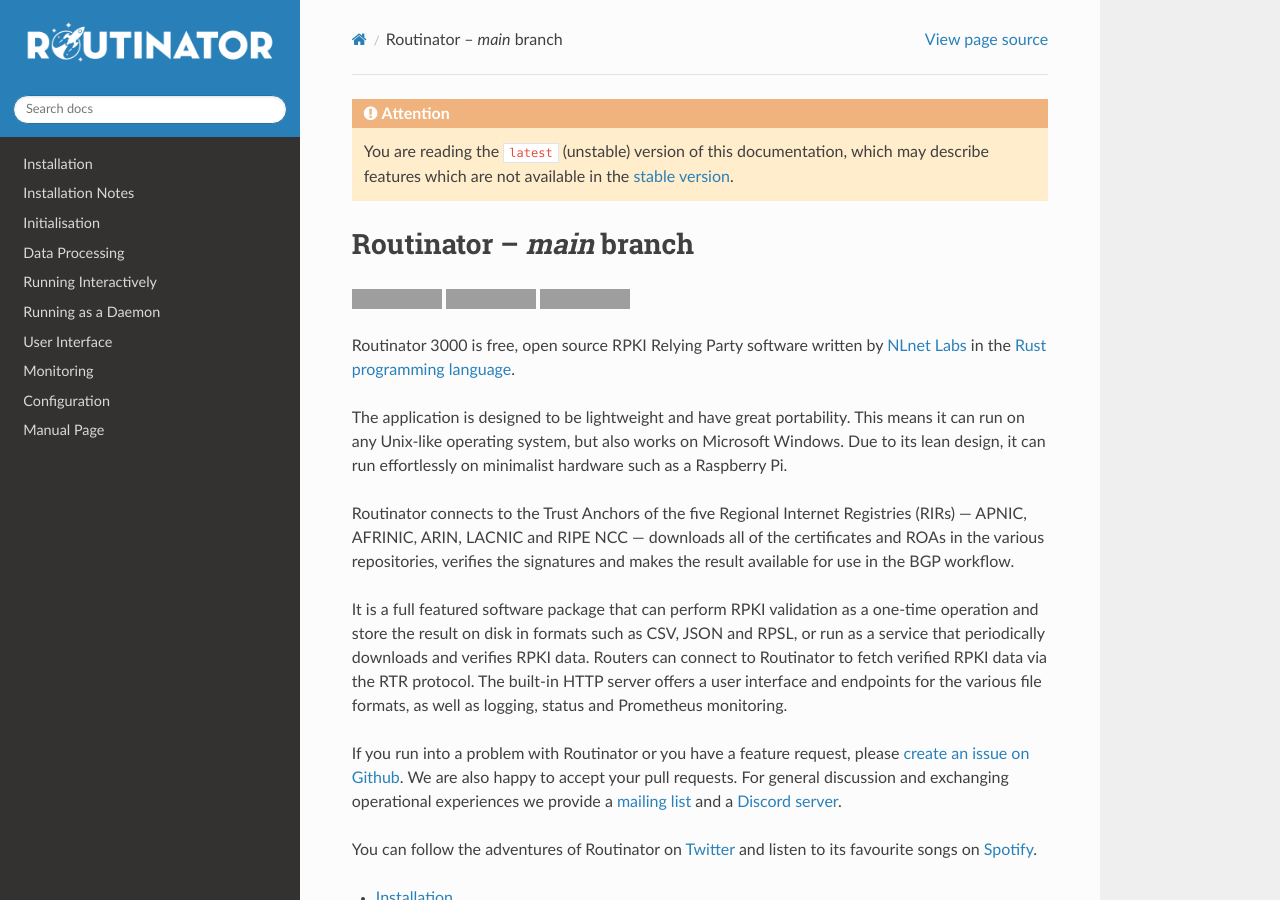
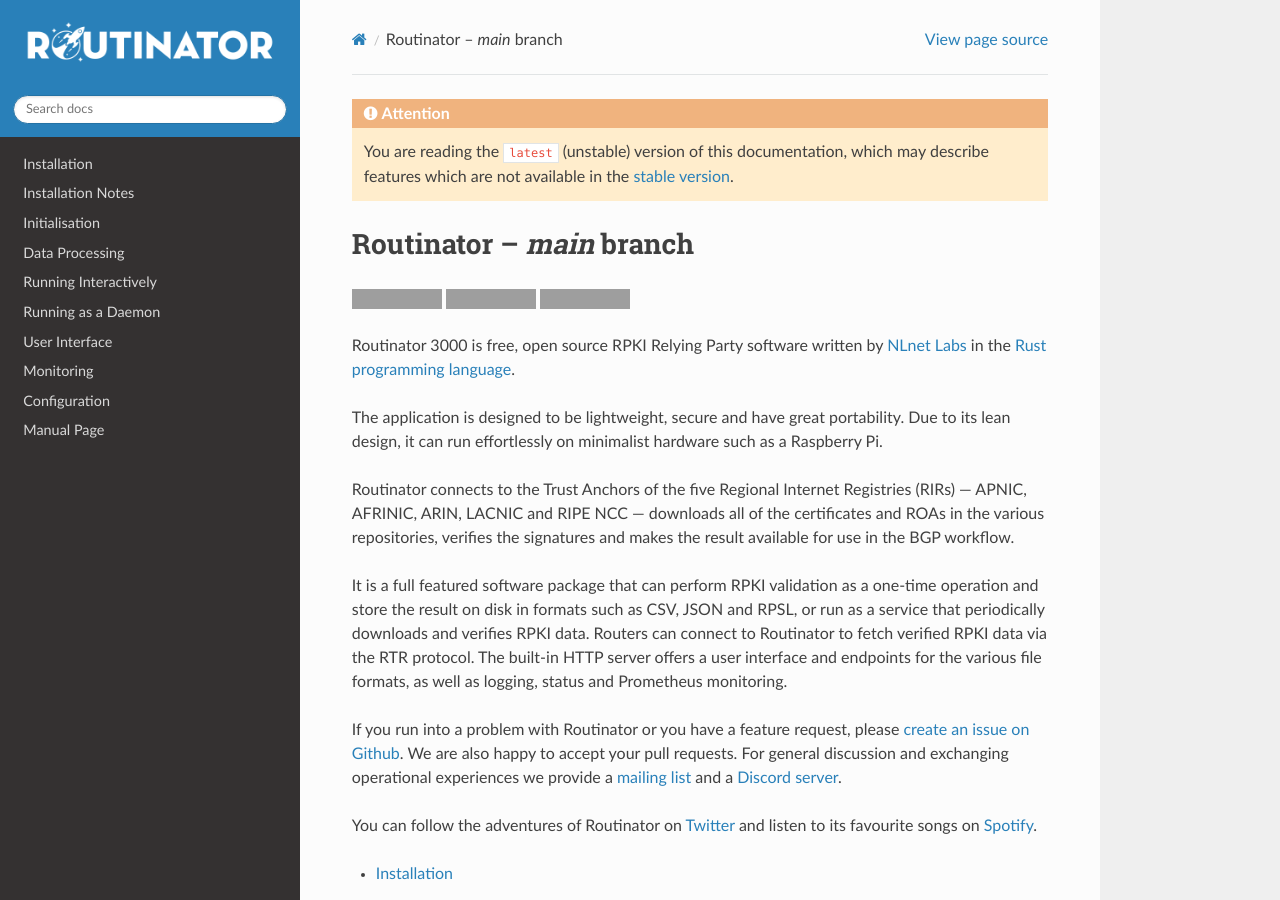
Before and after one commit to NLnetLabs/routinator, a Sphinx documentation site: the page built from source/index.rst, in a window 1280 px wide and 900 px high. Built offline with Sphinx 7.4.7 and the Read the Docs theme 2.0.0, drawn with Linux system fonts in a browser that asks for light colours; grey boxes are pictures that could not be loaded.

Commit message:
Shorten intro

```diff
--- a/source/index.rst
+++ b/source/index.rst
@@ -23,10 +23,9 @@
 `NLnet Labs <https://nlnetlabs.nl>`_ in the `Rust programming language
 <https://www.rust-lang.org>`_.
 
-The application is designed to be lightweight and have great portability. This
-means it can run on any Unix-like operating system, but also works on Microsoft
-Windows. Due to its lean design, it can run effortlessly on minimalist hardware
-such as a Raspberry Pi.
+The application is designed to be lightweight, secure and have great
+portability. Due to its lean design, it can run effortlessly on minimalist
+hardware such as a Raspberry Pi.
 
 Routinator connects to the Trust Anchors of the five Regional Internet
 Registries (RIRs) — APNIC, AFRINIC, ARIN, LACNIC and RIPE NCC — downloads all of
```
